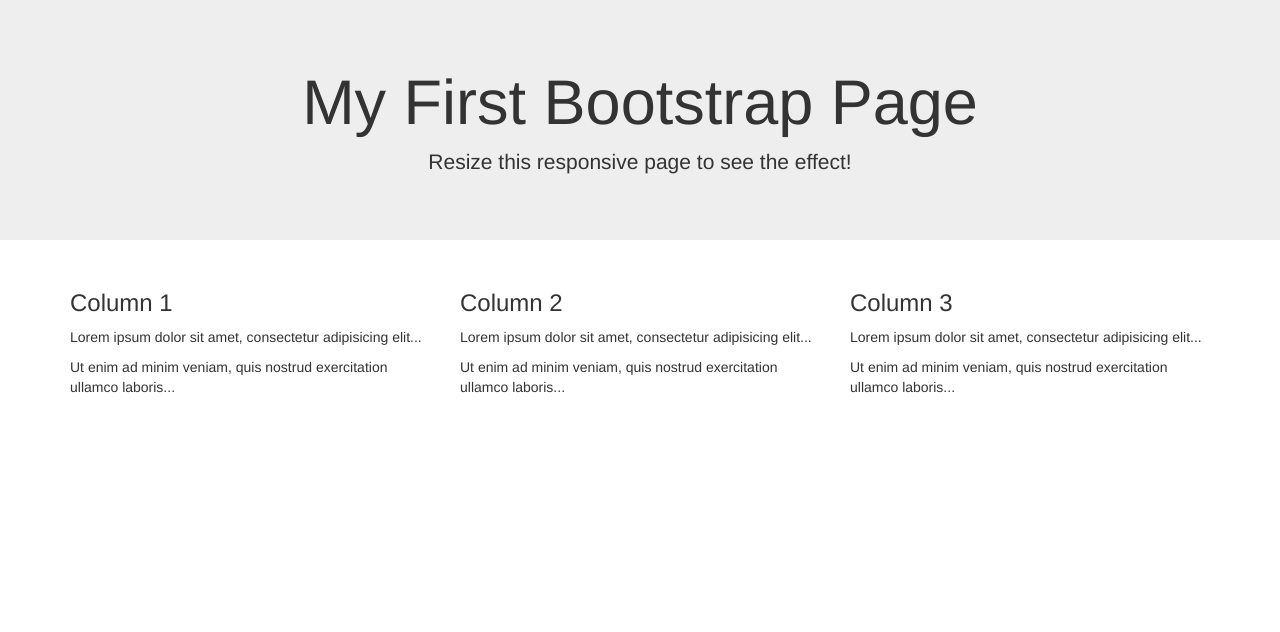
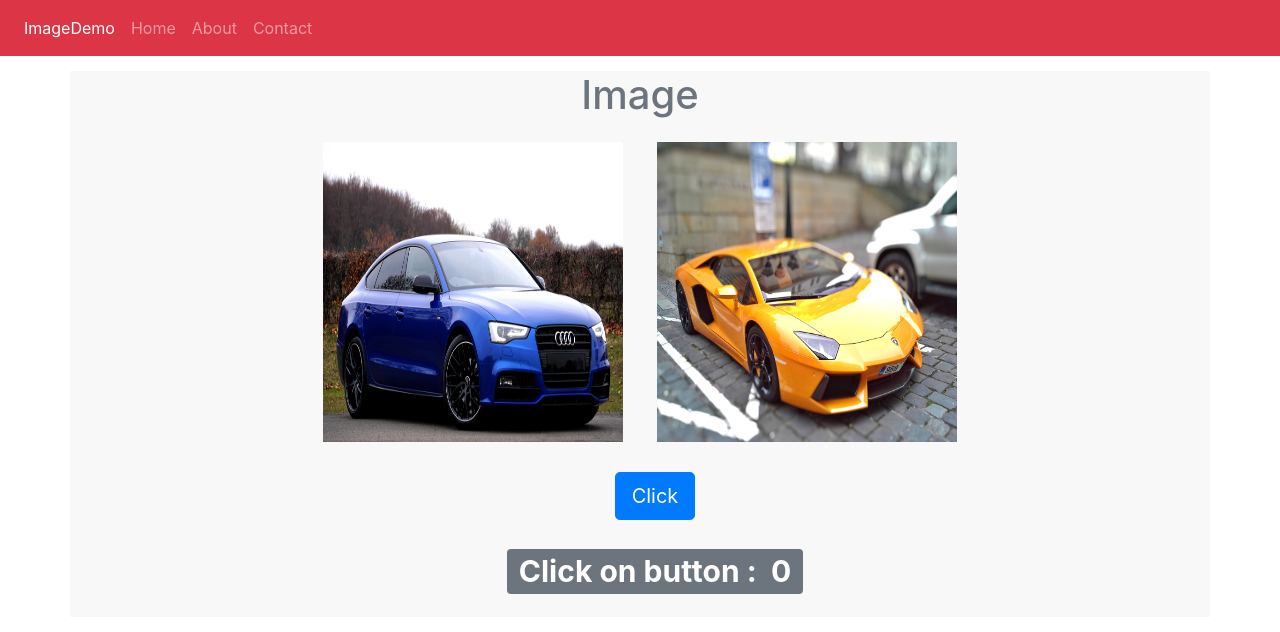
Before and after one commit to bhushantipre/Imagemanupulationpoc-, a website: page index.html in a window 1280 px wide. Drawn offline with nearby package versions, Linux system fonts and the light colour scheme.

Commit message:
add image functionality

```diff
--- /dev/null
+++ b/css/style.css
@@ -0,0 +1,12 @@
+.btn-area{
+    margin:15px;
+}
+
+.img-area{
+    margin: 15px;
+}
+
+.area{
+    background-color: #d3d3d329;
+    margin-top: 15px;
+}
--- a/index.html
+++ b/index.html
@@ -5,35 +5,120 @@
   <meta charset="utf-8">
   <meta name="viewport" content="width=device-width, initial-scale=1">
   <link rel="stylesheet" href="/bower_components/bootstrap/dist/css/bootstrap.min.css">
+
+  <!-- custome css -->
+  <link rel="stylesheet" href="/css/style.css">
+
   <script src="/bower_components/jquery/dist/jquery.min.js"></script>
   <script src="/bower_components/bootstrap/dist/js/bootstrap.min.js"></script>
 </head>
 <body>
 
-<div class="jumbotron text-center">
-  <h1>My First Bootstrap Page</h1>
-  <p>Resize this responsive page to see the effect!</p>
+<!--
+<div class="container">
+    <div class="image" style="margin-top:50px">
+    <div class="row">
+
+        <div class="col-md-6">
+                <div id="left-img">
+            <img src="img/bike1.jpg" height="200px" width="200px">
+        </div>
+        </div>
+
+        <div class="col-md-6">
+                <div id="right-img">
+            <img src="img/bike2.jpg" id=height="200px"width="200px">
+        </div>
+        </div>
+
+    </div>
+
+        <div id="button" style="margin-left:300px;">
+            <div class="col-md-12">
+        <button type="button" style="position:fixed">Click Me!</button>
+        <p id="demo"></p>
+        </div>
+        </div>
 </div>
+</div> -->
+  <!--///-->
+  <nav class="navbar navbar-expand-sm bg-danger navbar-dark">
+      <ul class="navbar-nav">
+        <li class="nav-item active">
+          <a class="nav-link" href="#">ImageDemo</a>
+        </li>
+        <li class="nav-item">
+          <a class="nav-link" href="#">Home</a>
+        </li>
+        <li class="nav-item">
+          <a class="nav-link" href="#">About</a>
+        </li>
+        <li class="nav-item">
+          <a class="nav-link" href="#">Contact</a>
+        </li>
+      </ul>
+  </nav>
 
 <div class="container">
-  <div class="row">
-    <div class="col-sm-4">
-      <h3>Column 1</h3>
-      <p>Lorem ipsum dolor sit amet, consectetur adipisicing elit...</p>
-      <p>Ut enim ad minim veniam, quis nostrud exercitation ullamco laboris...</p>
+  <div class="row area">
+     <div class="col-md-12">
+      <div class="row" >
+        <div class="col-md-12 text-center">
+            <h1 class="text-center text-secondary">Image</h1>
+         <img  class="img-area" id="left-img" src="/img/car1.jpeg" width="300px" height="300px">
+         <img class="img-area" id="right-img" src="/img/car2.jpeg" width="300px" height="300px">
+        </div>
+      </div>
+      <div class="row">
+        <div class="col-md-12 text-center btn-area">
+          <button class="btn btn-primary btn-lg" id="button" type="button" onclick="myFunction()">Click</button>
+          <br><br>
+          <h1><span class="badge badge-secondary">Click on button :&nbsp;&nbsp;<span id="demo">0</span></span></h1>
+        </div>
+      </div>
     </div>
-    <div class="col-sm-4">
-      <h3>Column 2</h3>
-      <p>Lorem ipsum dolor sit amet, consectetur adipisicing elit...</p>
-      <p>Ut enim ad minim veniam, quis nostrud exercitation ullamco laboris...</p>
-    </div>
-    <div class="col-sm-4">
-      <h3>Column 3</h3>
-      <p>Lorem ipsum dolor sit amet, consectetur adipisicing elit...</p>
-      <p>Ut enim ad minim veniam, quis nostrud exercitation ullamco laboris...</p>
-    </div>
-  </div>
+   </div>
 </div>
+<script>
+    $(document).ready(function() {
+        var count = 0;
 
+        $("#button").click(function(){
+            if (count == 0) {
+                $('#left-img').hide();
+                count++;
+            }
+
+            else if (count == 1) {
+                $("#right-img").hide();
+                $('#left-img').show();
+                    count++;
+            }
+            else if (count == 2) {
+                $("#left-img").hide();
+                    count++;
+            }
+
+            else if(count==3){
+                $("#left-img").show();
+                $("#right-img").show();
+                 count++;
+            }
+            else{
+                 count =0;
+            }
+        })
+    })
+</script>
+<script>
+    var add = (function () {
+        var counter = 0;
+        return function () {return counter += 1;}
+    })();
+
+    function myFunction(){
+        document.getElementById("demo").innerHTML = add();
+    }
+</script>
 </body>
 </html>
```
Also changed, not shown: img/car1.jpeg (added), img/car2.jpeg (added).
